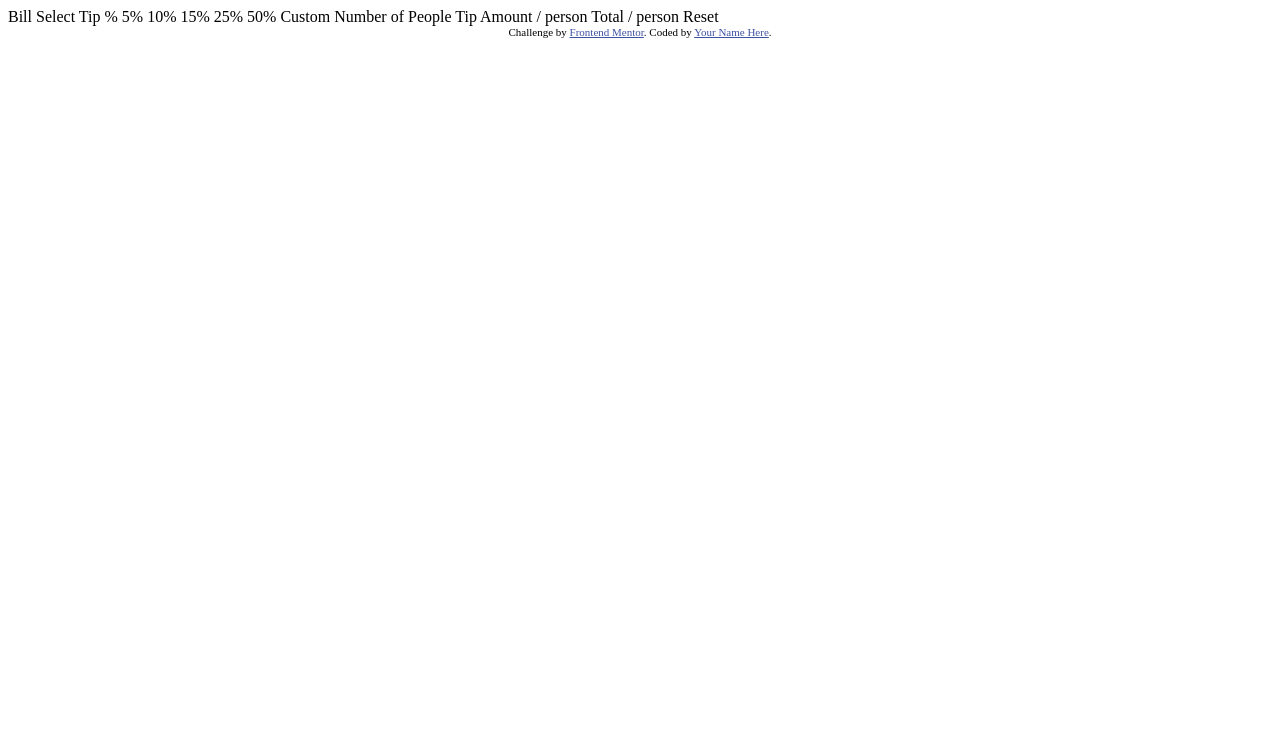
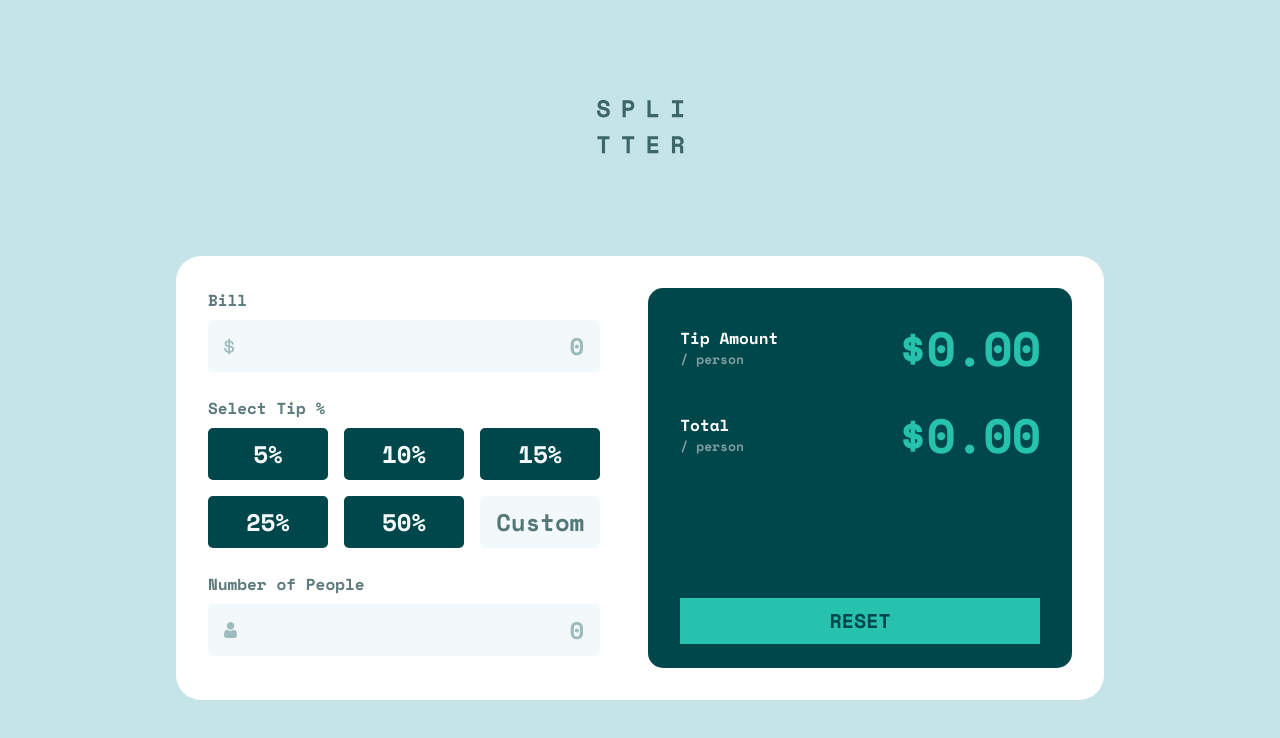
Before and after one commit to ashkir004/tip-calculator-app, a website: page index.html in a window 1280 px wide. Drawn offline with nearby package versions, Linux system fonts and the light colour scheme.

Commit message:
Done with markup and presentation

```diff
--- a/index.html
+++ b/index.html
@@ -5,40 +5,67 @@
   <meta name="viewport" content="width=device-width, initial-scale=1.0"> <!-- displays site properly based on user's device -->
 
   <link rel="icon" type="image/png" sizes="32x32" href="./images/favicon-32x32.png">
-
+  <link rel="preconnect" href="https://fonts.googleapis.com">
+  <link rel="preconnect" href="https://fonts.gstatic.com" crossorigin>
+  <link href="https://fonts.googleapis.com/css2?family=Space+Mono:wght@400;700&display=swap" rel="stylesheet">
+  <link rel="stylesheet" href="style.css">
   <title>Frontend Mentor | Tip calculator app</title>
 
-  <!-- Feel free to remove these styles or customise in your own stylesheet 👍 -->
-  <style>
-    .attribution { font-size: 11px; text-align: center; }
-    .attribution a { color: hsl(228, 45%, 44%); }
-  </style>
 </head>
-<body>
+<body class="space-mono-bold">
 
-  Bill
+  <header>
+    <img src="/images/logo.svg" alt="Splitter Logo" class="logo" />
+  </header>
 
-  Select Tip %
-  5%
-  10%
-  15%
-  25%
-  50%
-  Custom
+  <main>
 
-  Number of People
+    <form action="#" novalidate>
+      <div class="form-main">
 
-  Tip Amount
-  / person
+        <div class="amount-input">
+          <label for="bill">Bill<strong class="no-zero">Can't be Zero</strong></label>
+          <input type="number" id="bill" name="bill" value="" placeholder="0" min="1" class="bill no-spin space-mono-bold">
+        </div>
 
-  Total
-  / person
+        <div class="tip-rate-wrapper">
+          <label for="tip-rate">Select Tip %</label>
+          <div name="tip-rate" id="tip-rate" class="tip-rate">
+            <button class="tip-btn space-mono-bold normal" value="5">5%</button>
+            <button class="tip-btn space-mono-bold normal" value="10">10%</button>
+            <button class="tip-btn space-mono-bold normal" value="15">15%</button>
+            <button class="tip-btn space-mono-bold normal" value="25">25%</button>
+            <button class="tip-btn space-mono-bold normal" value="50">50%</button>
+            <button class="tip-btn space-mono-bold custom" value="">Custom</button>
+          </div>
+        </div>
 
-  Reset
+        <div class="amount-input">
+          <label for="people">Number of People<strong class="no-zero">Can't be Zero</strong></label>
+          <input type="number" id="people" name="people" value="" placeholder="0" min="1" class="people no-spin space-mono-bold">
+        </div>
 
-  <div class="attribution">
-    Challenge by <a href="https://www.frontendmentor.io?ref=challenge" target="_blank">Frontend Mentor</a>.
-    Coded by <a href="#">Your Name Here</a>.
-  </div>
+      </div>
+      <div class="tip-display">
+        <div class="tip-display-main">
+          <div class="tip-amount-wrapper">
+            <p class="tip space-mono-bold">Tip Amount<span class="space-mono-bold per-person">/ person</span></p>
+            <p class="tip-amount space-mono-bold">$0.00</p>
+          </div>
+
+          <div class="total-split-wrapper">
+            <p class="total-split space-mono-bold">Total<span class="space-mono-bold per-person">/ person</span></p>
+            <p class="total-split-amount space-mono-bold">$0.00</p>
+          </div>
+        </div>
+
+        <button type="reset" id="reset" class="reset space-mono-bold">Reset</button>
+      </div>
+    </form>
+
+
+</main>
+
+
 </body>
 </html>
--- /dev/null
+++ b/style.css
@@ -0,0 +1,349 @@
+
+*, *:before, *:after {
+    padding: 0;
+    margin: 0;
+    box-sizing: border-box;
+}
+
+:root {
+    /* COLORS */
+    --white: #FFFFFF;
+    --black: #000000;
+    --grey-50: #F3F9FA;
+    --grey-200: #C5E4E7;
+    --grey-300: #9EBBBD;
+    --grey-400: #7F9D9F;
+    --grey-500: #5E7A7D;
+    --grey-550: #547878;
+    --grey-600: #3D6666;
+    --green-200: #9FE8DF;
+    --green-400: #26C2AE;
+    --green-750: #0D686D;
+    --green-800: #085C61;
+    --green-900: #00474B;
+    --orange-400: #E17052;
+
+    /* SPACING / SIZES */
+    --spacing-0: calc(0 / 16 * 1rem);
+    --spacing-100: calc(8 / 16 * 1rem);
+    --spacing-200: calc(16 / 16 * 1rem);
+    --spacing-300: calc(24 / 16 * 1rem);
+    --spacing-400: calc(32 / 16 * 1rem);
+    --spacing-600: calc(48 / 16 * 1rem);
+    --spacing-1000: calc(80 / 16 * 1rem);
+    --spacing-1200: calc(96 / 16 * 1rem);
+    --spacing-1500: calc(120 / 16 * 1rem);
+    --spacing-1600: calc(128 / 16 * 1rem);
+
+    /* RADII */
+    --radii-5: calc(5 / 16 * 1rem);
+    --radii-25: calc(25 / 16 * 1rem);
+
+}
+
+/* TYPOGRAPHY */
+body {
+    font-family: "Space Mono", Arial, Helvetica, sans-serif;
+    /* padding: 8px; */
+}
+
+.space-mono-bold {
+    font-family: "Space Mono", Arial, Helvetica, sans-serif;
+    font-weight: 700;
+    letter-spacing: 0;
+}
+/* font-1 */
+    .space-mono-bold.font-1 {
+        font-size: calc(48 / 16 * 1rem);
+        line-height: calc(71 / 16 * 1rem);
+        letter-spacing: calc(-1 / 16 * 1rem);
+    }
+/* font-2 */
+    .space-mono-bold .tip-amount,
+    .space-mono-bold .total-split-amount {
+        font-size: calc(32 / 16 * 1rem);
+        line-height: calc(47 / 16 * 1rem);
+        letter-spacing: calc(-0.67 / 16 * 1rem);
+    }
+/* font-3 */
+    .space-mono-bold input,
+    .space-mono-bold .tip-btn {
+        font-size: calc(24 / 16 * 1rem);
+        line-height: calc(36 / 16 * 1rem);
+    }
+/* font-4 */
+    .space-mono-bold .reset {
+        font-size: calc(20 / 16 * 1rem);
+        line-height: calc(30 / 16 * 1rem);
+    }
+/* font-5 */
+    .space-mono-bold .tip,
+    .space-mono-bold .total-split,
+    .space-mono-bold label {
+        font-size: calc(16 / 16 * 1rem);
+        line-height: calc(24 / 16 * 1rem);
+    }
+/* font-6 */
+    .space-mono-bold.per-person {
+        font-size: calc(13 / 16 * 1rem);
+        line-height: calc(19 / 16 * 1rem);
+    }
+
+
+/* COMPONENTS */
+.tip-btn {
+    padding: var(--spacing-100) var(--spacing-200);
+    border-radius: var(--radii-5);
+    border: none;
+}
+
+    .tip-btn.normal {
+        background-color: var(--green-900);
+        color: var(--grey-50);
+    }
+
+    .tip-btn.selected, .tip-btn:active {
+        background-color: var(--green-400);
+        color: var(--green-900);
+    }
+
+    .tip-btn.focus, .tip-btn:focus, .tip-btn:hover, button.reset:hover {
+        background-color: var(--green-200);
+        color: var(--green-900);
+        cursor: pointer;
+    }
+
+    .tip-btn.custom, .tip-btn.custom:hover {
+        background-color: var(--grey-50);
+        color: var(--grey-550);
+    }
+
+/* AMOUNT INPUT */
+
+input.no-spin::-webkit-outer-spin-button,
+input.no-spin::-webkit-inner-spin-button {
+  -webkit-appearance: none;
+  margin: 0;
+}
+input.no-spin {
+  -moz-appearance: textfield;
+  appearance: textfield;
+}
+
+.amount-input {
+    display: flex;
+    flex-direction: column;
+    gap: var(--spacing-100);
+}
+
+.amount-input label {
+    color: var(--grey-500);
+}
+
+.amount-input label .no-zero {
+    float: right;
+    color: var(--orange-400);
+    visibility: hidden;
+}
+
+.amount-input input {
+    padding: var(--spacing-100) var(--spacing-200);
+    border: none;
+    border-radius: calc(5 / 16 * 1rem);
+}
+
+.amount-input .people {
+    background: var(--grey-50) url('/images/icon-person.svg') center left 1rem no-repeat;
+}
+
+.amount-input .bill {
+    background: var(--grey-50) url('/images/icon-dollar.svg') center left 1rem no-repeat;
+}
+
+.amount-input input:focus {
+    outline: .15rem solid var(--green-400);
+}
+
+.amount-input input:invalid {
+    outline: .15rem solid var(--orange-400);
+}
+
+.amount-input input::placeholder {
+    color: var(--green-900);
+    opacity: 35%;
+    text-align: right;
+}
+
+.amount-input input[value] {
+    text-align: right;
+}
+
+
+/* TIP CARD */
+
+.tip-display {
+    background-color: var(--green-900);
+    color: var(--white);
+    display: flex;
+    flex-direction: column;
+    padding: var(--spacing-300);
+    gap: var(--spacing-400);
+    border-radius: calc(15 / 16 * 1rem);
+}
+
+.tip-display .tip-display-main {
+    display: flex;
+    flex-direction: column;
+    gap: var(--spacing-300);
+}
+
+.tip-amount-wrapper,
+.total-split-wrapper {
+    display: flex;
+    flex-direction: row;
+    gap: auto;
+}
+
+.tip, .total-split {
+    flex: 2;
+}
+
+.tip-display
+    p span {
+        display: block;
+        color: var(--grey-400);
+    }
+
+.tip-display
+    .tip-amount, .total-split-amount {
+        color: var(--green-400);
+    }
+
+.tip-display .reset {
+    background-color: var(--green-400);
+    color: var(--green-900);
+    padding: var(--spacing-100) var(--spacing-400);
+    text-transform: uppercase;
+    border: none;
+}
+
+form:invalid .reset {
+    background-color: var(--green-750);
+    color: var(--green-800);
+    cursor: not-allowed;
+}
+
+/* TIP RATE */
+
+.tip-rate-wrapper {
+    display: flex;
+    flex-direction: column;
+    gap: var(--spacing-100);
+}
+
+.tip-rate-wrapper label {
+    color: var(--grey-500);
+}
+
+.tip-rate {
+    display: grid;
+    grid-template-columns: 1fr 1fr;
+    gap: var(--spacing-200);
+}
+
+
+/* LAYOUT */
+
+body {
+    background-color: var(--grey-200);
+}
+
+header {
+    text-align: center;
+    margin: 4rem 0 3rem 0;
+}
+
+form {
+    display: flex;
+    flex-direction: column;
+    gap: var(--spacing-400);
+    padding: var(--spacing-400) var(--spacing-300);
+    border-radius: var(--radii-25) var(--radii-25) 0 0;
+    background-color: var(--white);
+}
+
+.form-main {
+    display: flex;
+    flex-direction: column;
+    gap: var(--spacing-400);
+}
+
+@media (min-width: 48rem) {
+    /* TYPOGRAPHY */
+    .space-mono-bold .tip-amount,
+    .space-mono-bold .total-split-amount {
+        font-size: calc(48 / 16 * 1rem);
+        line-height: calc(71 / 16 * 1rem);
+        letter-spacing: calc(-1 / 16 * 1rem);
+    }
+
+    /* LAYOUT */
+
+    body {
+        display: flex;
+        flex-direction: column;
+        justify-content: center;
+        align-items: center;
+    }
+
+    form {
+        padding: var(--spacing-600) var(--spacing-1000);
+        border-radius: var(--radii-25);
+    }
+
+    .form-main {
+        gap: var(--spacing-300);
+    }
+
+    .tip-rate {
+        display: grid;
+        grid-template-columns: 1fr 1fr 1fr;
+    }
+
+    .tip-display {
+        padding: var(--spacing-300) var(--spacing-600);
+    }
+
+    .tip-display .tip-display-main {
+        gap: var(--spacing-200);
+    }
+
+    .tip-amount-wrapper, .total-split-wrapper {
+        align-items: center;
+        gap: var(--spacing-1500);
+    }
+}
+
+@media (min-width: 64rem) {
+
+    body {
+        height: 100vh;
+        justify-content: center;
+    }
+
+    header {
+        margin-block: 0 6rem;
+    }
+
+    form {
+        display: flex;
+        flex-direction: row;
+        padding: var(--spacing-400);
+        gap: var(--spacing-600);
+    }
+
+    .tip-display {
+        padding: var(--spacing-300) var(--spacing-400);
+        gap: var(--spacing-1600);
+    }
+}
```
Also changed, not shown: package.json (added, +15 -0 lines), 1 other file.
